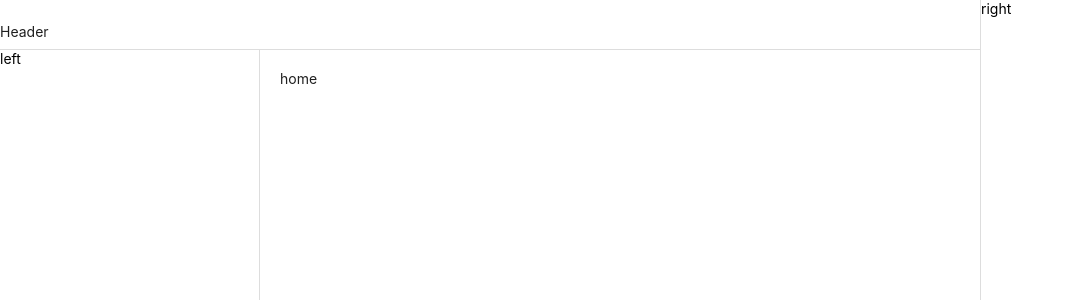
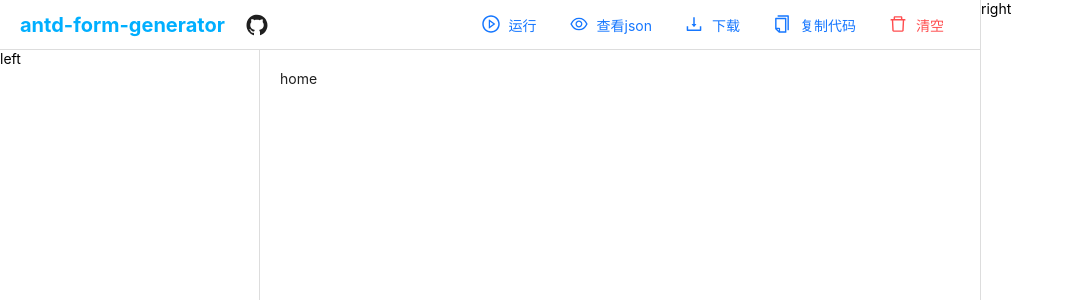
Before and after one commit to LadyChatterleyLover/antd-form-generator, a Next.js app: page / in a window 1280 px wide. Shown: the top 300 px of the page, without its empty margins (0-1073 px from the left). Built offline with nearby package versions, Linux system fonts and the light colour scheme.

Commit message:
feat: 完成头部布局

```diff
--- a/src/app/components/common/Header.tsx
+++ b/src/app/components/common/Header.tsx
@@ -1,7 +1,59 @@
-import React from 'react'
+import { Button } from 'antd'
+import {
+  AiFillGithub,
+  AiOutlinePlayCircle,
+  AiOutlineEye,
+  AiOutlineDownload,
+  AiOutlineCopy,
+  AiOutlineDelete,
+} from 'react-icons/ai'
 
 const Header = () => {
-  return <div>Header</div>
+  return (
+    <div className='h-full flex items-center justify-between px-5'>
+      <div className='flex items-center gap-x-5'>
+        <div className='text-xl text-[#00afff] font-bold'>antd-form-generator</div>
+        <div
+          className='flex items-center cursor-pointer'
+          onClick={() => {
+            window.open('https://github.com/LadyChatterleyLover/antd-form-generator', '_blank')
+          }}
+        >
+          <AiFillGithub className='text-2xl'></AiFillGithub>
+        </div>
+      </div>
+      <div className='flex items-center'>
+        <Button
+          className='flex items-center'
+          type='link'
+          icon={<AiOutlinePlayCircle className='text-xl'></AiOutlinePlayCircle>}
+        >
+          运行
+        </Button>
+        <Button className='flex items-center' type='link' icon={<AiOutlineEye className='text-xl'></AiOutlineEye>}>
+          查看json
+        </Button>
+        <Button
+          className='flex items-center'
+          type='link'
+          icon={<AiOutlineDownload className='text-xl'></AiOutlineDownload>}
+        >
+          下载
+        </Button>
+        <Button className='flex items-center' type='link' icon={<AiOutlineCopy className='text-xl'></AiOutlineCopy>}>
+          复制代码
+        </Button>
+        <Button
+          className='flex items-center'
+          type='link'
+          danger
+          icon={<AiOutlineDelete className='text-xl'></AiOutlineDelete>}
+        >
+          清空
+        </Button>
+      </div>
+    </div>
+  )
 }
 
 export default Header
```
